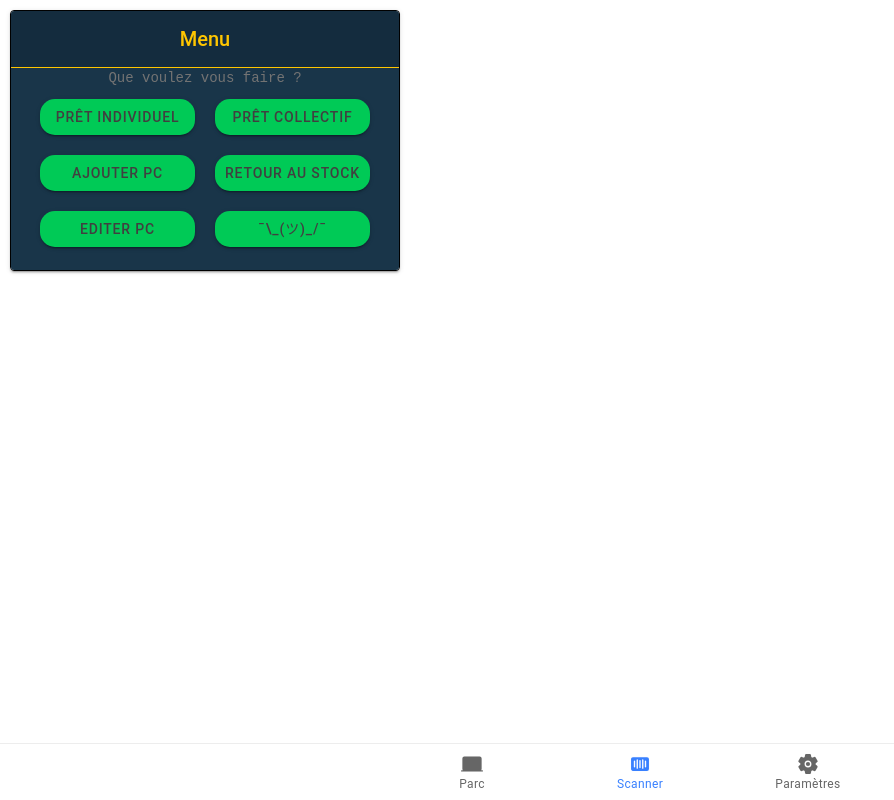
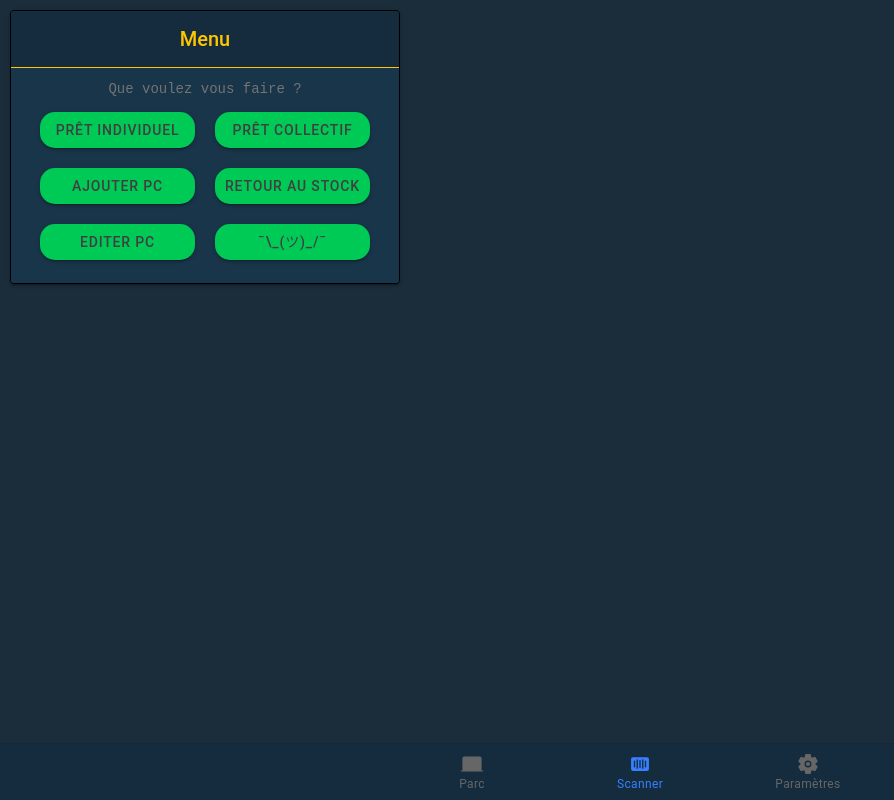
Before and after one commit to Admiralis/front-ionic, a React (Create React App) app: page /scan in a window 1280 px wide. Shown: the whole page, without its empty margins (0-894 px from the left). Built offline with nearby package versions, Linux system fonts and the light colour scheme.

Commit message:
reafactor: découpage composant :recycle:

```diff
--- a/package.json
+++ b/package.json
@@ -50,7 +50,8 @@
     "start": "react-scripts start",
     "build": "react-scripts build",
     "test": "react-scripts test --transformIgnorePatterns 'node_modules/(?!(@ionic/react|@ionic/react-router|@ionic/core|@stencil/core|ionicons)/)'",
-    "eject": "react-scripts eject"
+    "eject": "react-scripts eject",
+    "dev": "ionic capacitor run android -l --external"
   },
   "eslintConfig": {
     "extends": [
--- a/src/commons/components/Cards/Card/Card.component.css
+++ b/src/commons/components/Cards/Card/Card.component.css
@@ -11,12 +11,16 @@ ion-card-content {
     font-family: "Courier New", serif;
 }
 
-ionn-card-content div {
+ion-card-content div {
     display: flex;
     flex-direction: row;
     justify-content: center;
     align-items: center;
     flex-wrap: wrap;
+}
+
+ion-card-content p {
+    padding-top: 3%;
 }
 
 ion-card-title {
--- a/src/commons/components/Cards/Card/Card.component.tsx
+++ b/src/commons/components/Cards/Card/Card.component.tsx
@@ -1,5 +1,5 @@
 import React from 'react';
-import { IonCard, IonCardContent, IonCardHeader, IonCardTitle} from "@ionic/react";
+import {IonCard, IonCardContent, IonCardHeader, IonCardTitle} from "@ionic/react";
 import './Card.component.css';
 
 interface CardProps {
@@ -15,7 +15,9 @@ const CardComponent = (props: CardProps) => {
                 <IonCardTitle>{props.title}</IonCardTitle>
             </IonCardHeader>
             <IonCardContent>
-                {props.content}
+                <p>
+                    {props.content}
+                </p>
                 <div>
                     {props.children}
                 </div>
--- a/src/index.tsx
+++ b/src/index.tsx
@@ -3,6 +3,7 @@ import { createRoot } from 'react-dom/client';
 import App from './App';
 import * as serviceWorkerRegistration from './serviceWorkerRegistration';
 import reportWebVitals from './reportWebVitals';
+import { defineCustomElements } from '@ionic/pwa-elements/loader';
 
 const container = document.getElementById('root');
 const root = createRoot(container!);
@@ -12,6 +13,7 @@ root.render(
   </React.StrictMode>
 );
 
+defineCustomElements(window);
 // If you want your app to work offline and load faster, you can change
 // unregister() to register() below. Note this comes with some pitfalls.
 // Learn more about service workers: https://cra.link/PWA
--- a/src/pages/scan/ScanMenu/ScanMenu.page.tsx
+++ b/src/pages/scan/ScanMenu/ScanMenu.page.tsx
@@ -2,21 +2,23 @@ import React from 'react';
 
 import './ScanMenu.page.css';
 import CardComponent from "../../../commons/components/Cards/Card/Card.component";
-import {IonButton} from "@ionic/react";
+import {IonButton, IonContent, IonPage} from "@ionic/react";
 
 
 const ScanMenuPage = () => {
     return (
-        <>
-            <CardComponent title="Menu" content="Que voulez vous faire ?">
+        <IonPage>
+            <IonContent>
+                <CardComponent title="Menu" content="Que voulez vous faire ?">
                     <IonButton> Prêt individuel </IonButton>
                     <IonButton> Prêt collectif </IonButton>
                     <IonButton> Ajouter PC </IonButton>
                     <IonButton> Retour au stock </IonButton>
                     <IonButton> Editer PC </IonButton>
                     <IonButton> ¯\_(ツ)_/¯ </IonButton>
-            </CardComponent>
-        </>
+                </CardComponent>
+            </IonContent>
+        </IonPage>
     );
 };
 
--- a/src/theme/variables.css
+++ b/src/theme/variables.css
@@ -74,6 +74,17 @@ http://ionicframework.com/docs/theming/ */
     --ion-color-light-contrast-rgb: 0, 0, 0;
     --ion-color-light-shade: #d7d8da;
     --ion-color-light-tint: #f5f6f9;
+
+    /** Colors **/
+
+    --ion-background-color: #1B2D3A;
+    --ion-background-color-rgb: 27, 45, 58;
+    --ion-item-background: #1e1e1e;
+    --ion-toolbar-background: #142C3E;
+    --ion-tab-bar-background: #142C3E;
+    --ion-card-background: #1B2D3A;
+    --ion-text-color: #CCCCCC;
+    --ion-title-color: #FFC600;
 }
 
 @media (prefers-color-scheme: dark) {
@@ -151,8 +162,8 @@ http://ionicframework.com/docs/theming/ */
      * -------------------------------------------
      */
     .ios body {
-        --ion-background-color: #000000;
-        --ion-background-color-rgb: 0, 0, 0;
+        --ion-background-color: #1B2D3A;
+        --ion-background-color-rgb: 27, 45, 58;
 
         --ion-text-color: #ffffff;
         --ion-text-color-rgb: 255, 255, 255;
@@ -195,7 +206,7 @@ http://ionicframework.com/docs/theming/ */
      */
     .md body {
         --ion-background-color: #1B2D3A;
-        --ion-background-color-rgb: 18, 18, 18;
+        --ion-background-color-rgb: 27, 45, 58;
 
         --ion-text-color: #ffffff;
         --ion-text-color-rgb: 255, 255, 255;
```
Also changed, not shown: 1 other file (tests, documents, lock files or other folders).
